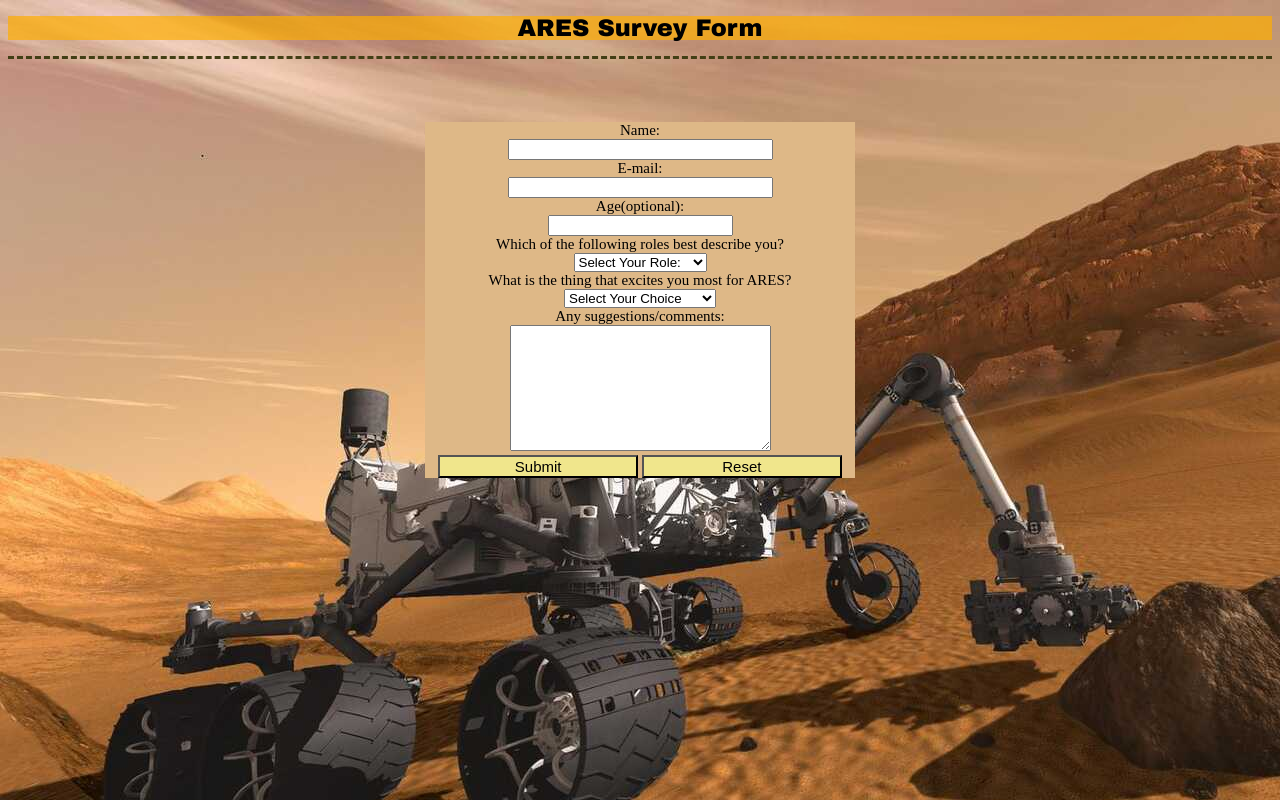
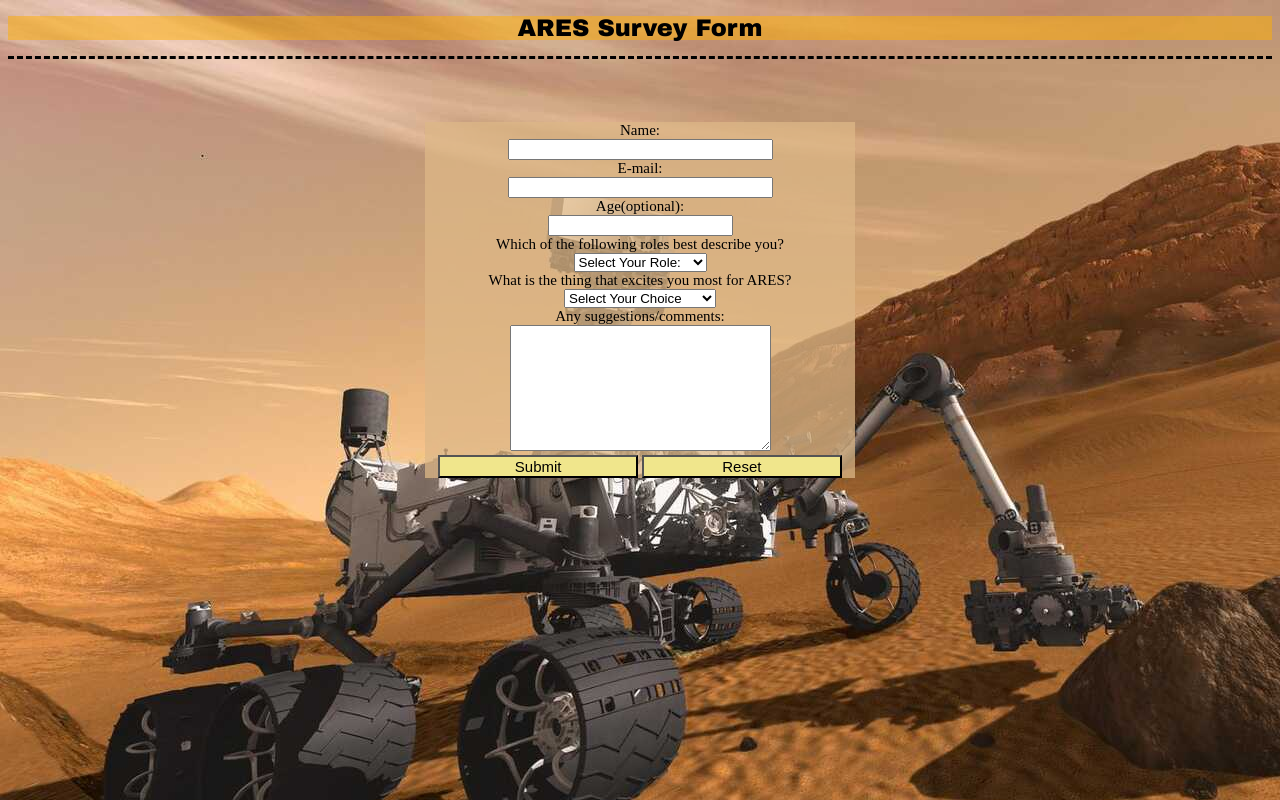
Before and after one commit to Shashwat-2424/ares, a plain HTML site: page index.html in a window 1280 px wide. Drawn offline with Linux system fonts and the light colour scheme.

Commit message:
Update index.html

```diff
--- a/index.html
+++ b/index.html
@@ -1,6 +1,5 @@
 <!DOCTYPE html>
 <html>
-    <link rel="stylesheet" href="style.css">
     <head>
     <title>ARES Survey Form</title>
     </head>
@@ -38,4 +37,53 @@
     </form>
     </center>
     </body>
+    <style>
+        body{
+            background-image:url("NASA_1600x900.jpg");
+        }
+        h1{
+            background-color: rgba(255, 174, 0, 0.493);
+            font-family: "Arial Black", "Arial Bold", Gadget, sans-serif; font-size: 24px; font-style: normal; font-variant: normal; font-weight: 400; line-height: 24px;
+            animation-name: heading;
+            animation-iteration-count: 1;
+            animation-duration: 3s;
+        }
+        hr{
+            border-style: dashed;
+            border-color: black;
+            border-width: 3px;
+            border-top-width: 0px;
+        }
+        .format{
+            font: bolder;
+            font-size: 15px;
+            margin-top: 5%;
+            margin-left: 33%;
+            margin-right: 33%;
+            background-color: rgba(222, 184, 135, 0.74);
+            animation-name: slidein;
+            animation-iteration-count: 1;
+            animation-duration: 3s;
+
+        }
+        @keyframes slidein {
+            from{
+                margin-top: 100%;
+            }to{
+                margin-top: 0%;
+            }
+        }
+        @keyframes heading {
+            from{
+                margin-left: 100%;
+            }to{
+                margin-left: 0%;
+            }
+        }
+        .submitbutton{
+            font-size: 15px;
+            background-color: khaki;
+            width: 200px;
+        }
+     </style>
 </html>
```
